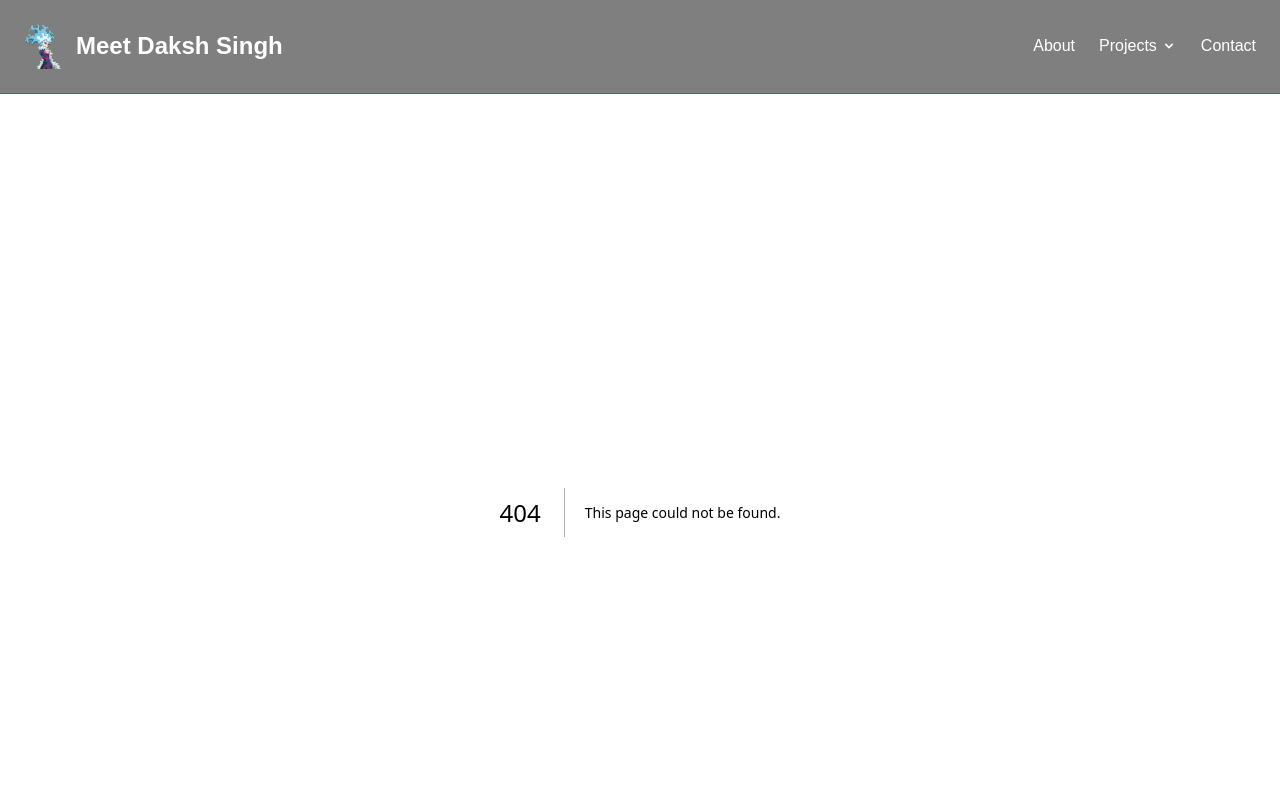
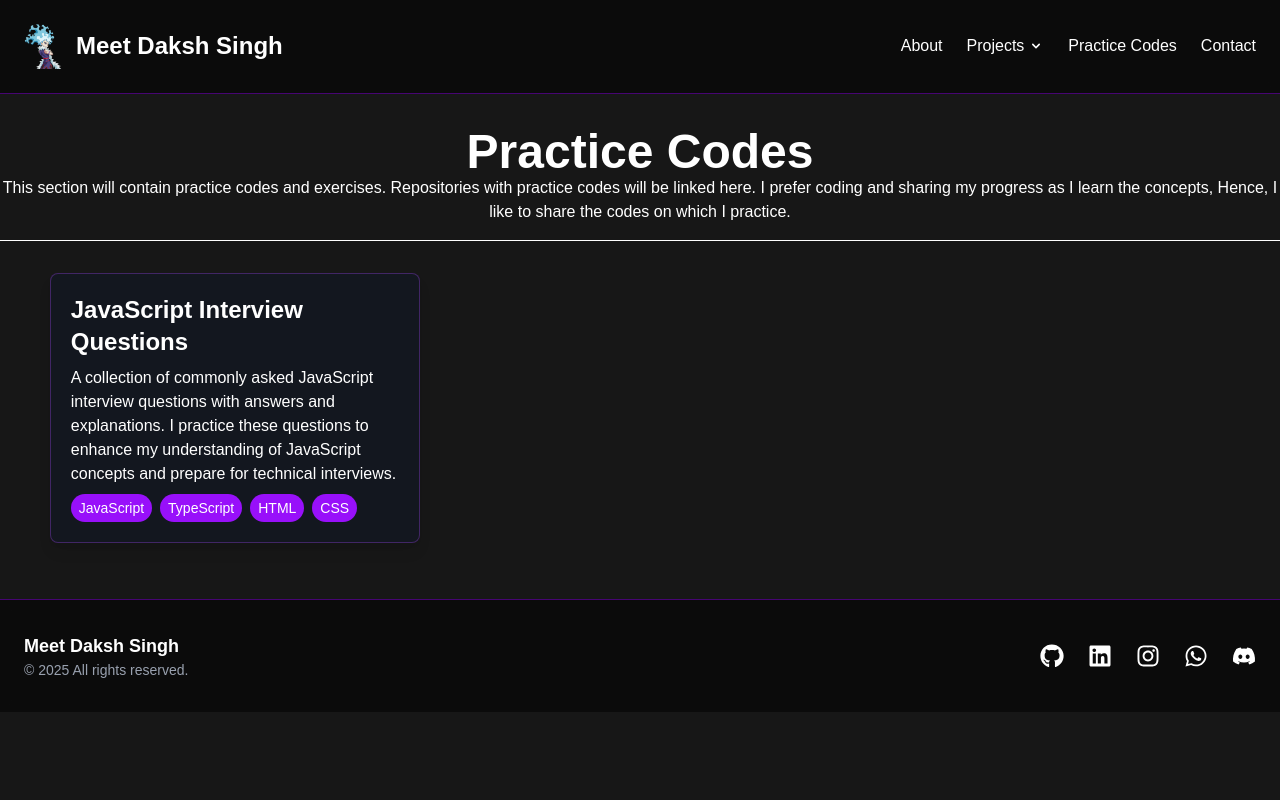
Before and after one commit to DakshSingh-GitHub/PortfolioWebApp, a Next.js app: page /practice-codes in a window 1280 px wide. Before the commit this address had no page. Shown: the top 800 px of the page. Built offline with nearby package versions, Linux system fonts and the light colour scheme.

Commit message:
Added a Section for Practice Codes where I share my repositories where I practice.

```diff
--- /dev/null
+++ b/app/practice-codes/page.tsx
@@ -0,0 +1,49 @@
+import PracticeRepoCard from "@/components/pagecomponent/PracticeRepoCard";
+import { classNames } from "@/components/styles";
+
+const Repositories = [
+    {
+        repo_key: 1,
+        repo_name: "JavaScript Interview Questions",
+        repo_desc:
+            "A collection of commonly asked JavaScript interview questions with answers and explanations. I practice these questions to enhance my understanding of JavaScript concepts and prepare for technical interviews.",
+        repo_lang: ["JavaScript", "TypeScript", "HTML", "CSS"],
+        repo_url: "https://github.com/DakshSingh-GitHub/InterviewQuestions",
+    },
+];
+
+export default function PracticeCodes() {
+
+    const repo_map = Repositories.map((repo) => (
+        <PracticeRepoCard
+            key={repo.repo_key}
+            repo_url={repo.repo_url}
+            repo_name={repo.repo_name}
+            repo_desc={repo.repo_desc}
+            repo_lang={repo.repo_lang}
+        />
+    ));
+
+    return (
+        <div className="practice-code">
+            <div className="head-not my-4">
+                <h1
+                    className={`text-center ${classNames.textGlowEffect} text-5xl font-bold`}
+                >
+                    Practice Codes
+                </h1>
+                <p className="text-center">
+                    This section will contain practice codes and exercises.
+                    Repositories with practice codes will be linked here. I
+                    prefer coding and sharing my progress as I learn the
+                    concepts, Hence, I like to share the codes on which I
+                    practice.
+                </p>
+            </div>
+            <hr />
+            <div className="repo mx-10 my-4 grid grid-cols-1 md:grid-cols-2 lg:grid-cols-3 gap-4">
+                {repo_map}
+            </div>
+        </div>
+    );
+};
--- a/components/global/Navbar.tsx
+++ b/components/global/Navbar.tsx
@@ -65,7 +65,7 @@ export default function Navbar() {
                         className={`text-2xl font-bold ${textGlowEffect} flex gap-3 items-center`}
                     >
                         <Image
-                            src="./daksh/lui.png"
+                            src="/daksh/lui.png"
                             width={40}
                             height={40}
                             alt="Lui Shirosagi Motif"
@@ -128,6 +128,12 @@ export default function Navbar() {
                             )}
                         </div>
                         <Link
+                            href="/practice-codes"
+                            className={`hover:text-gray-300 ${textGlowEffect}`}
+                        >
+                            Practice Codes
+                        </Link>
+                        <Link
                             href="/contact-me"
                             className={`hover:text-gray-300 ${textGlowEffect}`}
                         >
@@ -164,7 +170,6 @@ export default function Navbar() {
                                     fill="none"
                                     stroke="currentColor"
                                     viewBox="0 0 24 24"
-                                    xmlns="http://www.w3.org/2000/svg"
                                 >
                                     <path
                                         strokeLinecap="round"
@@ -244,6 +249,13 @@ export default function Navbar() {
                             )}
                         </div>
                         <Link
+                            href="/practice-codes"
+                            className={`block py-2 ${textGlowEffect}`}
+                            onClick={() => setIsMobileMenuOpen(false)}
+                        >
+                            Practice Codes
+                        </Link>
+                        <Link
                             href="/contact-me"
                             className={`block py-2 ${textGlowEffect}`}
                             onClick={() => setIsMobileMenuOpen(false)}
--- /dev/null
+++ b/components/pagecomponent/PracticeRepoCard.tsx
@@ -0,0 +1,38 @@
+
+import Link from "next/link";
+
+interface PropsPracticeRepoCard {
+    repo_name: string;
+    repo_desc: string;
+    repo_lang: string[] | string;
+    repo_url: string;
+}
+
+
+export default function PracticeRepoCard({repo_name, repo_desc, repo_lang, repo_url}: PropsPracticeRepoCard) {
+    return (
+        <div className="w-full max-w-[95%] mx-auto my-4 cursor-default flex flex-col md:flex-row border shadow-lg rounded-lg overflow-hidden transition-shadow duration-300 ease-in-out hover:shadow-[0_0_20px_rgba(139,92,246,0.5)] border-purple-500/30 bg-gray-900/50 hover:shadow-purple-500/50 hover:border-purple-500">
+            <Link
+                href={repo_url}
+                target="_blank"
+                rel="noopener noreferrer"
+                className="h-full"
+            >
+                <div className="m-5">
+                    <h2 className="text-2xl font-semibold mb-2">{repo_name}</h2>
+                    <p className="mb-2">{repo_desc}</p>
+                    {(Array.isArray(repo_lang) ? repo_lang : [repo_lang]).map(
+                        (lang, index) => (
+                            <span
+                                key={index}
+                                className="inline-block bg-purple-600 text-white text-sm px-2 py-1 rounded-full mr-2"
+                            >
+                                {lang}
+                            </span>
+                        )
+                    )}
+                </div>
+            </Link>
+        </div>
+    );
+}
```
